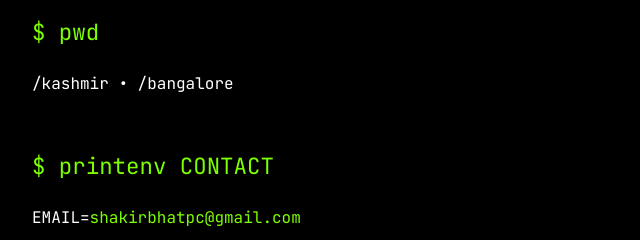
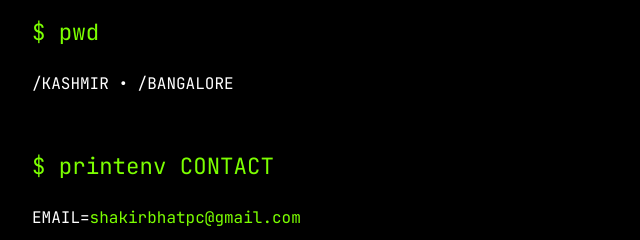
Before and after one commit to shakirbhattt/personal-portfolio, a plain HTML site: page index.html in a window 1280 px wide. Shown: the part 228-468 px from the top of the page, 158-798 px from the left. Drawn offline with nearby package versions, Linux system fonts and the light colour scheme.

Commit message:
Update index.html

```diff
--- a/index.html
+++ b/index.html
@@ -85,7 +85,7 @@
 <p class="cmd">Shakir Bhat — Cloud • Site Reliability Engineer • DevOps (6+ years)</p>
 
 <h2><span class="prompt">$</span> pwd</h2>
-<p class="cmd">/kashmir • /bangalore</p>
+<p class="cmd">/KASHMIR • /BANGALORE</p>
 
 <h2><span class="prompt">$</span> printenv CONTACT</h2>
   <p class="cmd">
```
